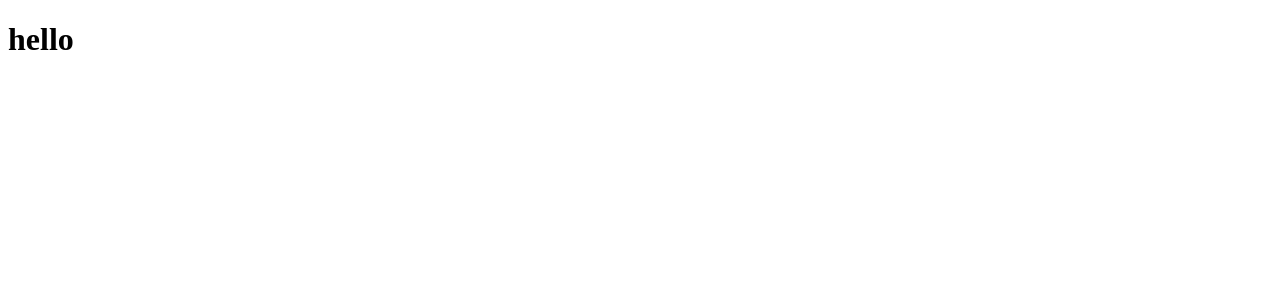
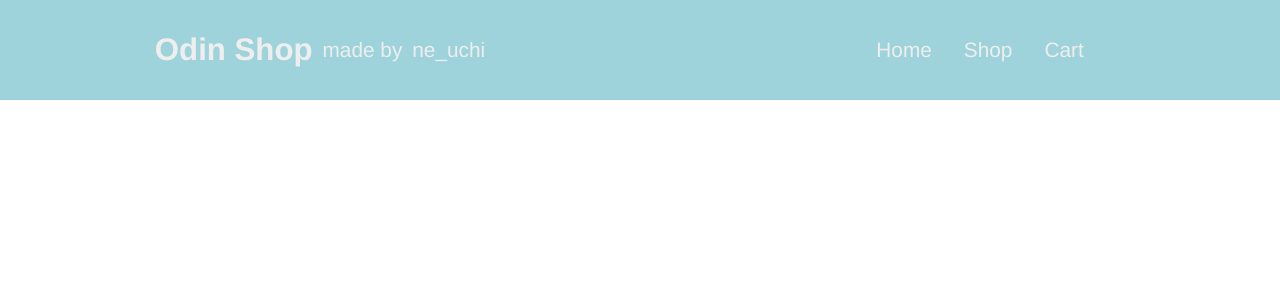
Before and after one commit to drmor/TP_ShoppingCart, a React (Vite) app: page / in a window 1280 px wide. Shown: the top 300 px of the page. Built offline with nearby package versions, Linux system fonts and the light colour scheme.

Commit message:
created navbar component, for now it do nothing

```diff
--- a/src/components/navbar.jsx
+++ b/src/components/navbar.jsx
@@ -1,5 +1,24 @@
 function Nav() {
-  return <h1>hello</h1>;
+  return (
+    <nav>
+      <div className="branding">
+        <h1>Odin Shop</h1>
+        <p>made by</p>
+        <a href="https://github.com/drmor">ne_uchi</a>
+      </div>
+      <ul>
+        <li>
+          <a href="#">Home</a>
+        </li>
+        <li>
+          <a href="#">Shop</a>
+        </li>
+        <li>
+          <a href="#">Cart</a>
+        </li>
+      </ul>
+    </nav>
+  );
 }
 
 export default Nav;
--- a/src/index.css
+++ b/src/index.css
@@ -0,0 +1,46 @@
+body {
+  margin: 0;
+}
+nav {
+  background-color: #9ed3dc;
+  color: #eeeeee;
+  position: sticky;
+  display: grid;
+  grid-template-columns: 1fr 1fr;
+  height: 100px;
+  align-items: center;
+  justify-items: center;
+  font-size: 1.3rem;
+  font-family: 'Franklin Gothic Medium', 'Arial Narrow', Arial, sans-serif;
+}
+.branding {
+  display: flex;
+  align-items: center;
+  gap: 10px;
+}
+.branding > * {
+  margin: 0;
+}
+ul {
+  display: flex;
+  list-style: none;
+  gap: 2rem;
+}
+a {
+  color: #eeeeee;
+  text-decoration: none;
+  position: relative;
+}
+a:hover::after {
+  width: 100%;
+  transition: 0.2s;
+}
+a::after {
+  content: '';
+  position: absolute;
+  display: block;
+  width: 0%;
+  height: 1px;
+  background: #eeeeee;
+  margin-top: 5px;
+}
```
